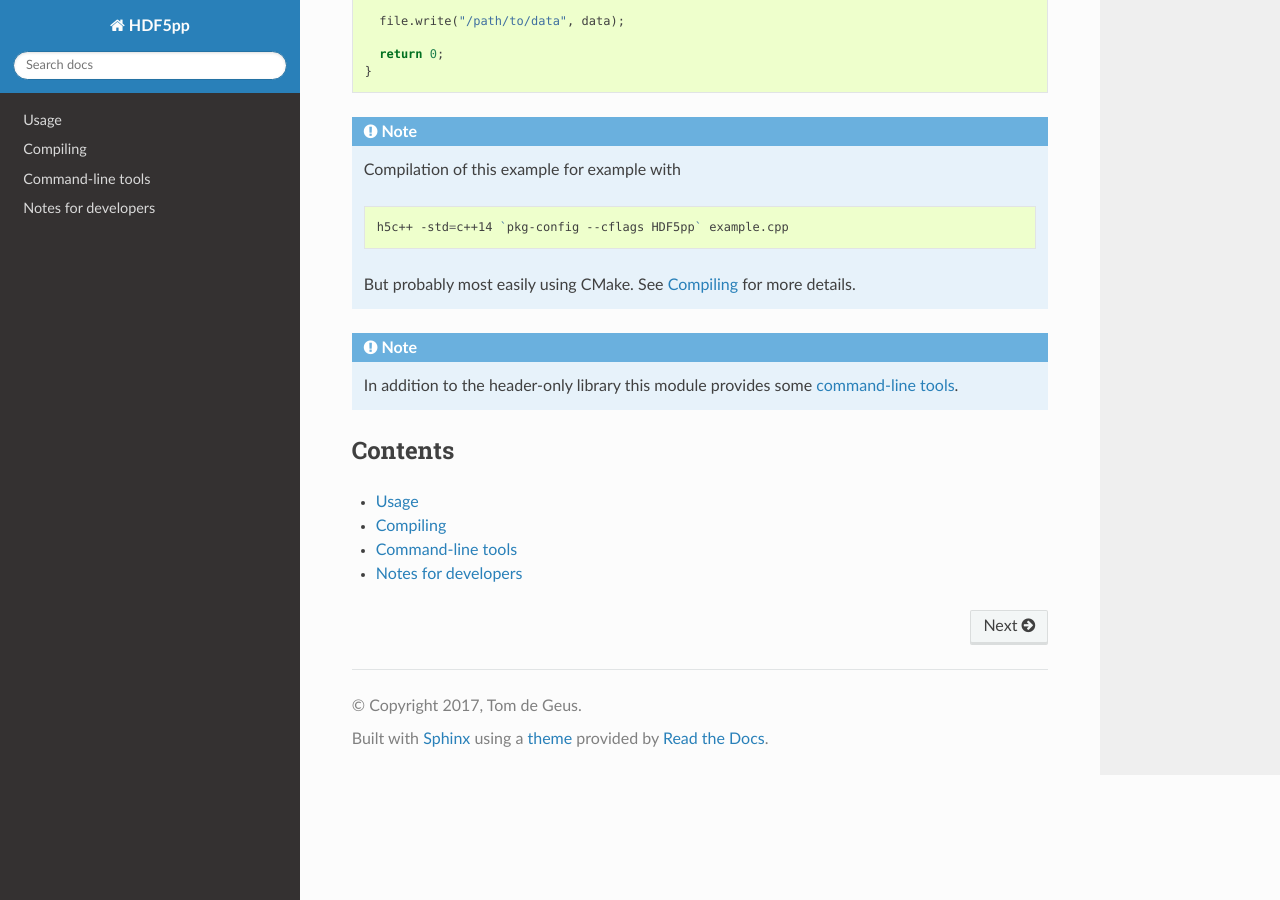
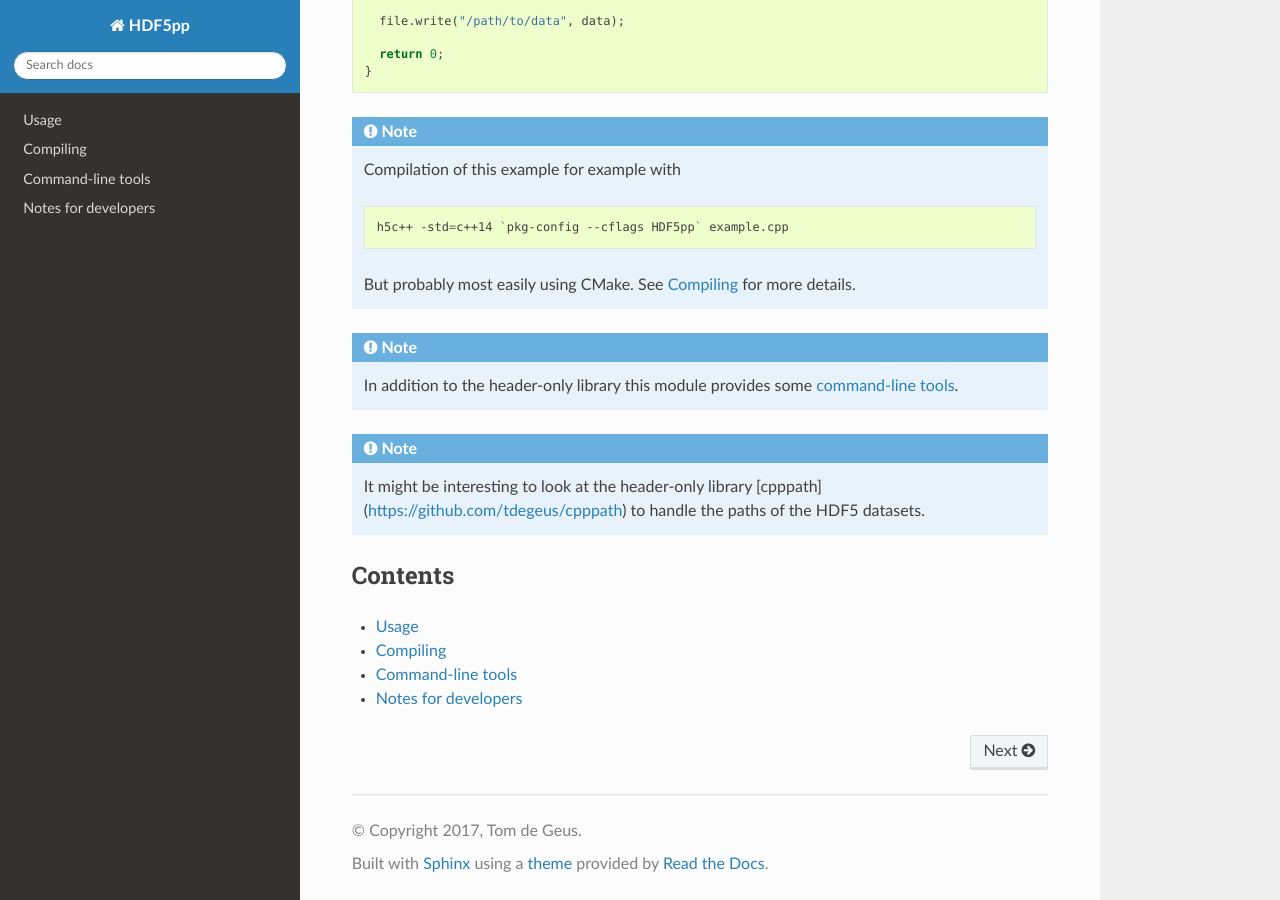
Before and after one commit to tdegeus/HDF5pp, a Sphinx documentation site: the page built from docs/index.rst, in a window 1280 px wide and 900 px high, scrolled down 725 px. Built offline with Sphinx 7.4.7 and the Read the Docs theme 2.0.0, drawn with Linux system fonts in a browser that asks for light colours; formulas are drawn with MathJax 3.

```diff
--- a/docs/index.rst
+++ b/docs/index.rst
@@ -79,6 +79,10 @@
 
   In addition to the header-only library this module provides some :ref:`command-line tools <tools>`.
 
+.. note::
+
+  It might be interesting to look at the header-only library [cpppath](https://github.com/tdegeus/cpppath) to handle the paths of the HDF5 datasets.
+
 Contents
 ========
 
```
Also changed, not shown: 1 other file.
